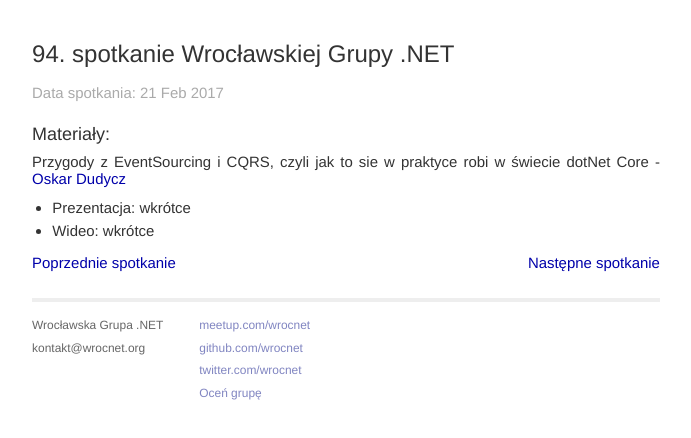
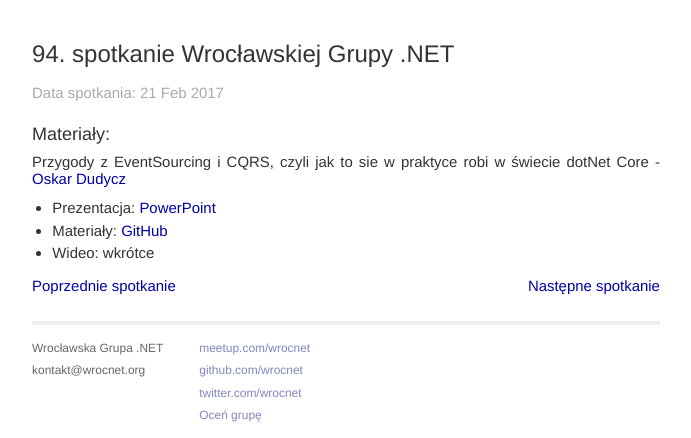
Before and after one commit to wrocnet/wrocnet.github.io, a Jekyll site: the page built from _posts/2017-02-21-94-spotkanie-wroclawskiej-grupy-net.md, in a window 1280 px wide, cut to the strip 504-942 px from the top of the page. Shown: the whole strip, without its empty margins (294-985 px from the left). Built offline with Jekyll 4.4.1, drawn with Linux system fonts in a browser that asks for light colours; nearby versions of some CDN libraries; a script that is not in the unit is left out; before the commit the page ends 920 px from its top, so only the background shows below that.

Commit message:
materiały do spotkania 94

```diff
--- a/_posts/2017-02-21-94-spotkanie-wroclawskiej-grupy-net.md
+++ b/_posts/2017-02-21-94-spotkanie-wroclawskiej-grupy-net.md
@@ -5,5 +5,6 @@ meetupno: 94
 ---
 
 #### Przygody z EventSourcing i CQRS, czyli jak to sie w praktyce robi w świecie dotNet Core - [Oskar Dudycz](http://oskar-dudycz.pl)
-* Prezentacja: wkrótce
+* Prezentacja: [PowerPoint](/assets/DDDudycz.pptx)
+* Materiały: [GitHub](https://github.com/oskardudycz/EventSourcing.NetCore)
 * Wideo: wkrótce
```
